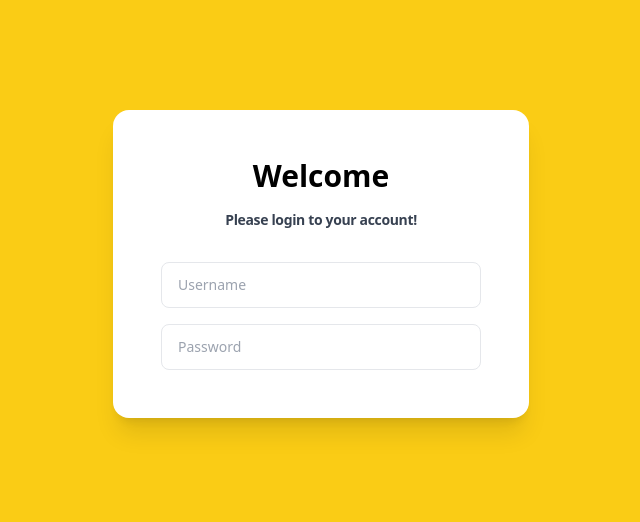
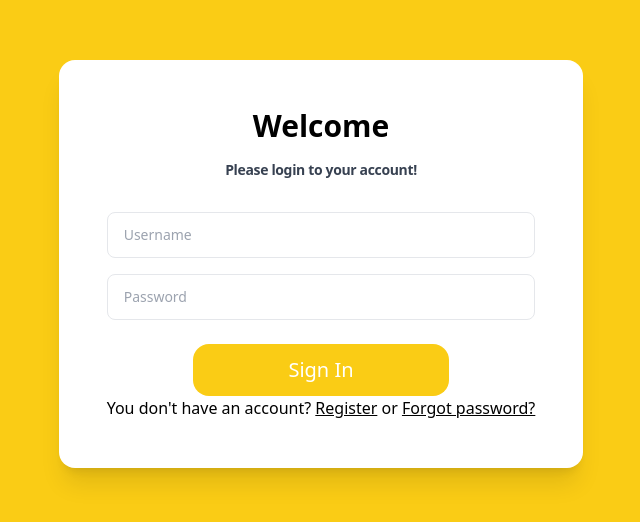
Before and after one commit to bnitish101/PythonFastApiReactTailwindCSS_UserAuthentication, a React (Create React App) app in the folder frontend/: page / in a window 1280 px wide. Shown: the part 136-658 px from the top of the page, without its empty margins (319-959 px from the left). Built offline with nearby package versions, Linux system fonts and the light colour scheme.

Commit message:
add submit button in login page

```diff
--- a/frontend/src/form/Login.js
+++ b/frontend/src/form/Login.js
@@ -20,6 +20,19 @@ export default function Login() {
                 className="block text-sm py-3 px-4 rounded-lg w-full border outline-none focus:ring focus:outline-none focus:ring-yellow-400"
             />
           </div>
+          <div className="text-center mt-6">
+            <button
+                type="submit"
+                className="py-3 w-64 text-xl text-white bg-yellow-400 rounded-2xl hover:bg-yellow-300 active:bg-yellow-500 outline-none"
+                >
+                Sign In
+            </button>
+            <p>
+              You don't have an account?{" "}
+              <span className="underline cursor-pointer">Register</span> or {" "}
+              <span className="underline cursor-pointer">Forgot password?</span>
+            </p>
+          </div>
         </form>
     </React.Fragment>
   )
```
